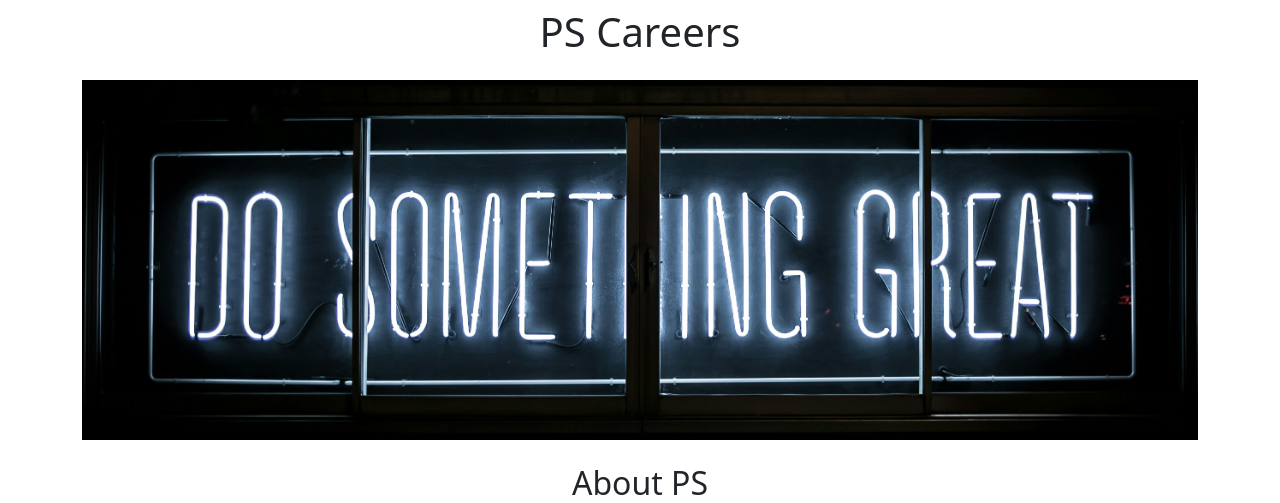
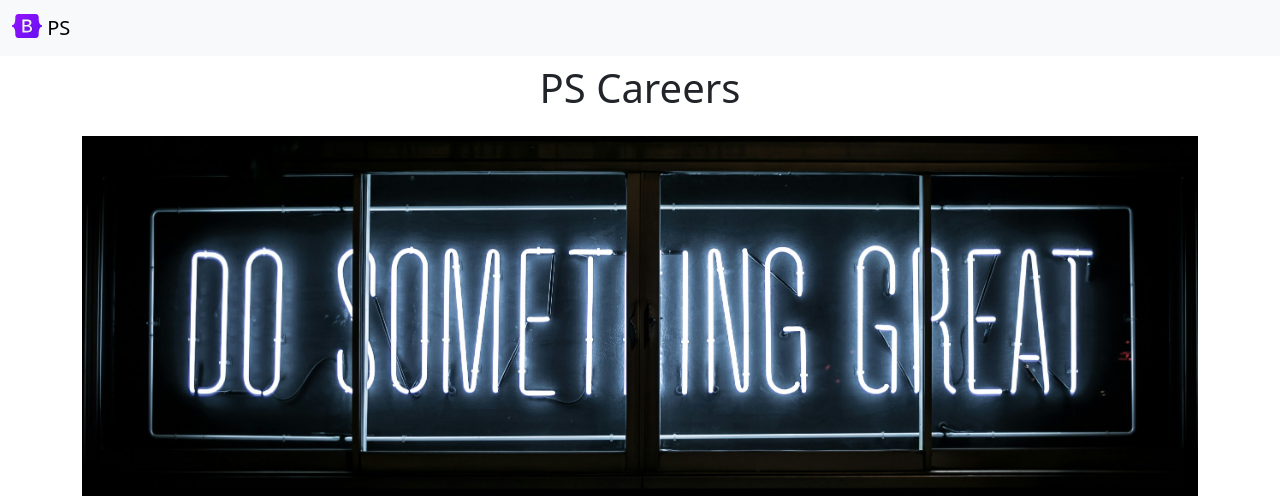
Before and after one commit to Saraswat-Prashant/Python-Flask-PS, a Flask app: page / in a window 1280 px wide. Shown: the top 503 px of the page. Run offline with Flask 3, Linux system fonts and the light colour scheme.

Commit message:
version_4

```diff
--- a/templates/home.html
+++ b/templates/home.html
@@ -15,11 +15,12 @@
     </style>
   </head>
   <body>
+    {% include 'nav.html' %}
     <div class="container">
       <h1 class="text-center mt-2 mb-4"">
         {{company_name}} Careers
       </h1>
-      <img class="img-fluid" id="banner" src="https://8bc4a845-4fc9-4733-bda2-536e8e842609-00-2q0niuqg4mi03.pike.replit.dev/static/career-banner.jpg">
+      <img class="img-fluid" id="banner" src="/static/career-banner.jpg">
       <h2 class="text-center mt-2 mb-4">About PS</h2>
       <p class="lead">Lorem ipsum odor amet, consectetuer adipiscing elit. Quisque ligula maximus porta malesuada adipiscing fames at quam. Amauris rhoncus a platea lobortis, himenaeos maecenas malesuada. Vitae eleifend vestibulum magnis ultricies ex placerat. Molestie massa maecenas scelerisque nunc nisi ex. Quam proin commodo accumsan duis per interdum habitasse.
       </p>
--- /dev/null
+++ b/templates/nav.html
@@ -0,0 +1,8 @@
+<nav class="navbar bg-body-tertiary">
+  <div class="container-fluid">
+    <a class="navbar-brand" href="#">
+      <img src="/static/logo.svg" alt="Logo" width="30" height="24" class="d-inline-block align-text-top">
+      PS
+    </a>
+  </div>
+</nav>
```
Also changed, not shown: static/logo.svg (added).
